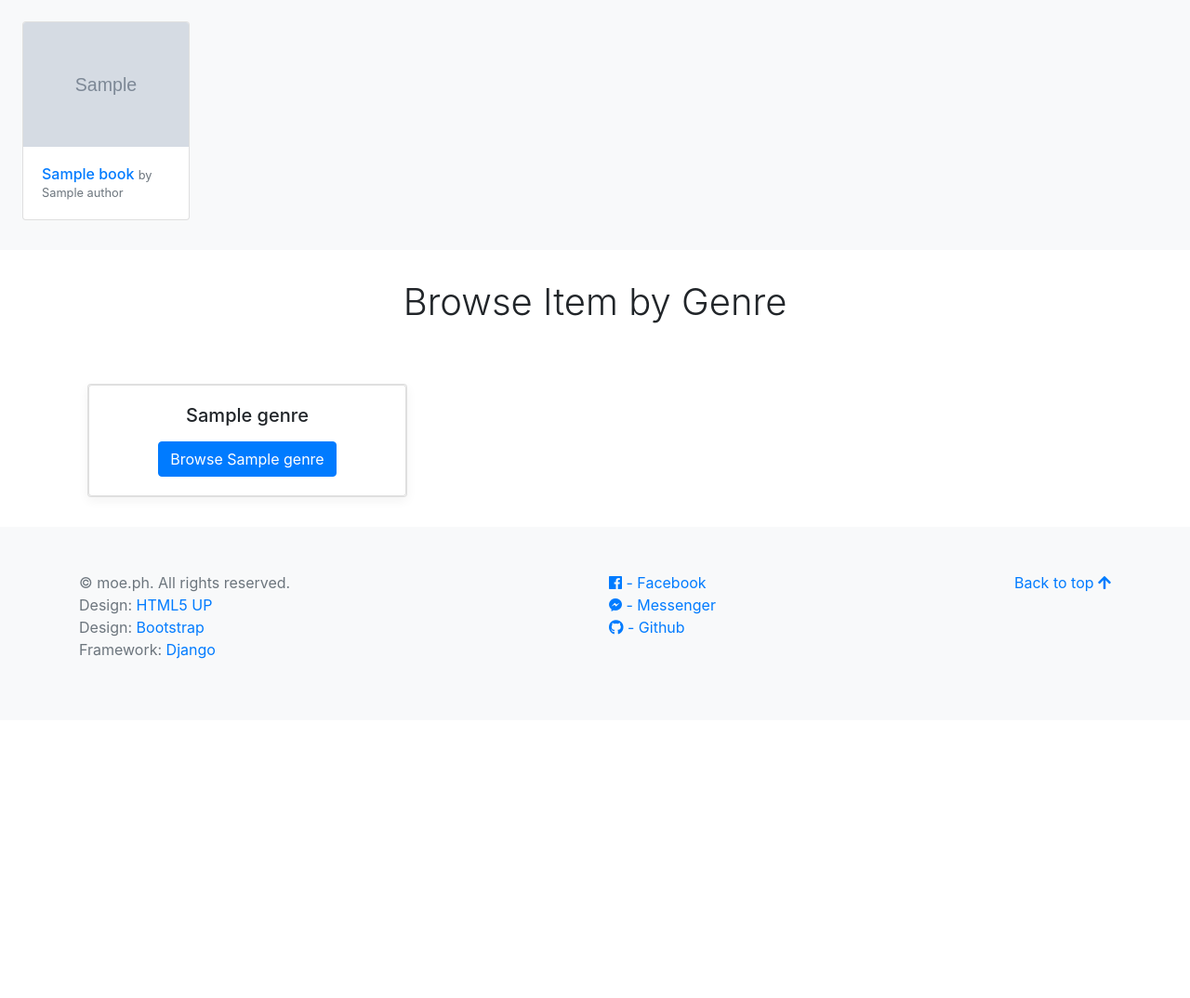
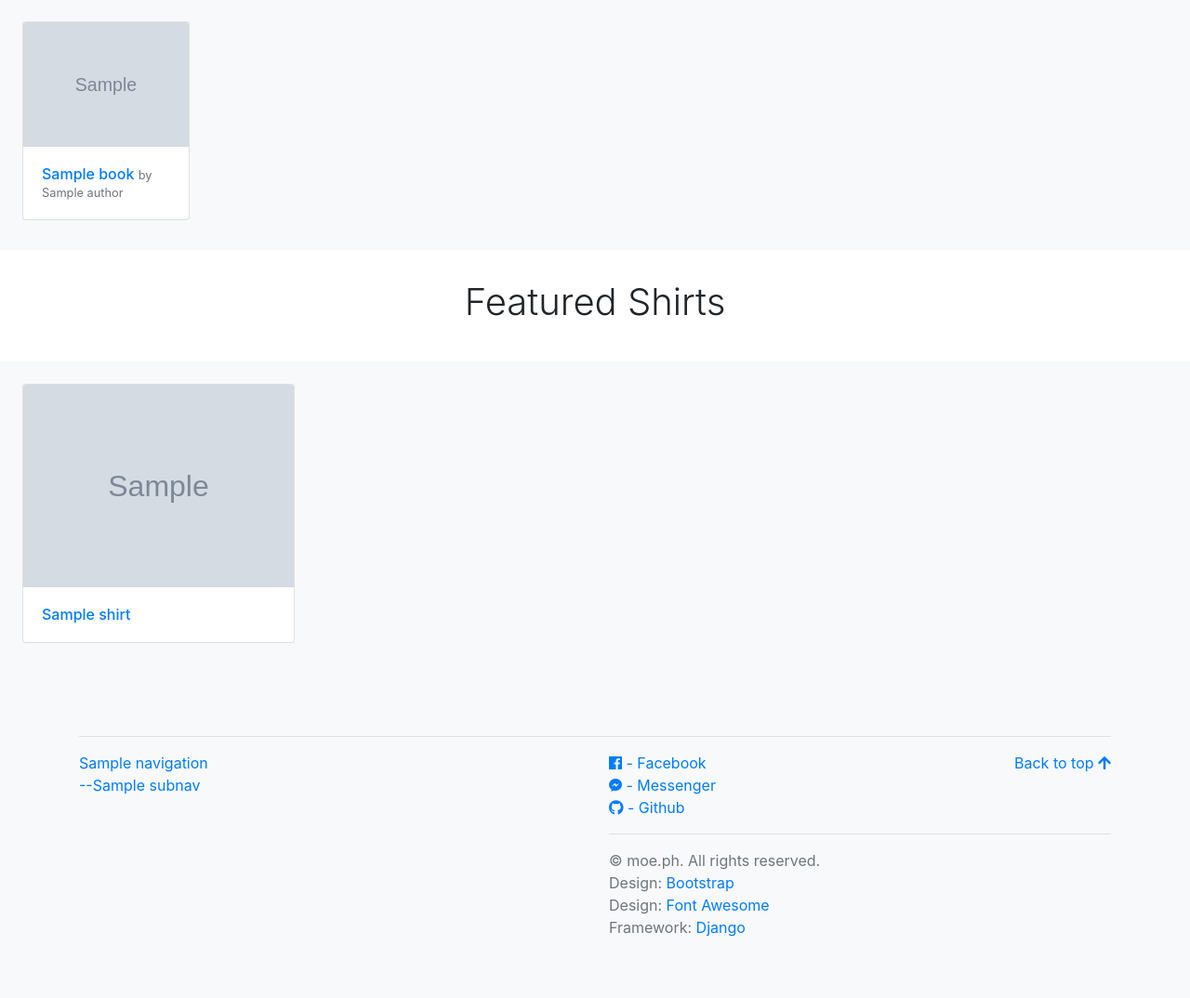
Before and after one commit to ZeroExistence/moeph, a Django app: template common/templates/index.html in a window 1280 px wide. Shown: the part 572-1646 px from the top of the page at 93% size. Before the commit the page ends 1281 px from the top, so only its background shows below. Run offline with Django 3.2, Linux system fonts and the light colour scheme; the template is opened without the code that fills it: most values are stand-ins (such as "Sample title", 1, 10 or a date in 2020); grey boxes marked "Sample" are stand-in pictures; parts of the project's set-up code (start-up, migrations or seed data) failed here and were passed over; some libraries are stand-ins or nearby versions.

Commit message:
Fixed index page and added credit functionality with shirt details page. Fixed some issues on models as well.

```diff
--- a/common/templates/head.html
+++ b/common/templates/head.html
@@ -57,16 +57,32 @@
 </nav>
 
 {% block content %} {% endblock %}
-
 <footer class="text-muted bg-light">
 <div class="container">
+<hr>
 <div class="row">
 <div class="col-md-6 col-sm-12">
 <ul class="list-unstyled text-small">
-<li>&copy; moe.ph. All rights reserved.</li>
-<li>Design: <a href="http://html5up.net">HTML5 UP</a>
-<li>Design: <a href="https://getbootstrap.com">Bootstrap</a>
-</li><li>Framework: <a href="https://www.djangoproject.com/">Django</a></li>
+{% for navigation in navigation_list %}
+
+{% if navigation.get_submenu %}
+<li class="list-unstyled text-small">
+<a href="{{ navigation.url }}">{{ navigation.name }}</a>
+</li>
+{% for subnav in navigation.get_submenu %}
+<li class="list-unstyled text-small">
+<a href="{{ subnav.url }}">--{{ subnav.name }}</a>
+</li>
+{% endfor %}
+
+{% else %}
+<li class="list-unstyled text-small">
+<a href="{{ navigation.url }}">{{ navigation.name }}</a>
+</li>
+
+{% endif %}
+
+{% endfor %}
 </ul>
 </div>
 <div class="col-md-6 col-sm-12">
@@ -77,6 +93,11 @@
 <li><a href="https://facebook.com/be.moe.ph"><i class="fab fa-facebook"></i> - Facebook</a></li>
 <li><a href="https://m.me/be.moe.ph"><i class="fab fa-facebook-messenger"></i> - Messenger</a></li>
 <li><a href="https://github.com/ZeroExistence"><i class="fab fa-github"></i> - Github</a></li>
+<hr>
+<li>&copy; moe.ph. All rights reserved.</li>
+<li>Design: <a href="https://getbootstrap.com">Bootstrap</a>
+<li>Design: <a href="https://fontawesome.com">Font Awesome</a>
+</li><li>Framework: <a href="https://www.djangoproject.com/">Django</a></li>
 </ul>
 </div>
 </div>
--- a/common/templates/index.html
+++ b/common/templates/index.html
@@ -5,17 +5,13 @@
 {% endblock %}
 
 {% block meta %}
-<!--
-Facebook Metadata
-<meta property="og:url"                content="URL" />
-<meta property="og:type"               content="article" />
-<meta property="og:title"              content="TITLE" />
-<meta property="og:description"        content="DESCRIPTION" />
-<meta property="og:image"              content="IMAGE" />
+<meta property="og:url"                content="{{ request.build_absolute_uri }}" />
+<meta property="og:type"               content="website" />
+<meta property="og:title"              content="{{ site_info.header_strip }}" />
+<meta property="og:description"        content="{{ site_info.description_strip | truncatechars:190 }}" />
+<meta property="og:image"              content="{{ site_info.banner.url }}" />
 
-Google Metadata
-<meta name="Description" content="Author: A.N. Author, Illustrator: P. Picture, Category: Books, Price:  £9.24, Length: 784 pages">
--->
+<meta name="{{ site_info.header_strip }}" content="{{ site_info.description_strip | truncatechars:190 }}">
 {% endblock %}
 
 {% block banner %}
@@ -87,30 +83,25 @@ Google Metadata
 	</div>
 {% endif %}
 
-{% if genre_list %}
+{% if shirt_list %}
 <div class="jumbotron text-center">
-<h1 class="jumbotron-heading">Browse Item by Genre</h1>
+<h1 class="jumbotron-heading">Featured Shirts</h1>
 </div>
 
-<div class="container album p-4">
-<div class="row">
-	{% for genre in genre_list %}
-
-	<div class="col-md-4 col-12">
-	<div class="card mb-2 box-shadow">
-	<div class="card text-center">
+<div class="card-columns p-4 bg-light">
+	{% for shirt in shirt_list %}
+	<div class="card">
+	<a href="{% url 'shirt:shirt-detail' shirt.code %}">
+	<img class="card-img-top" src="{{ shirt.get_first_shirt_image.image.url }}" alt="{{ book.get_first_shirt_image.image.name }}"></a>
 	<div class="card-body">
-	<h5 class="card-title">{{ genre.name | capfirst }}</h5>
-	<p class="card-text"></p>
-	<a href="{% url 'book:book' genre.code %}" class="btn btn-primary">Browse {{ genre.name | capfirst }}</a>
-	</div>
-	</div>
+	<a href="{% url 'shirt:shirt-detail' shirt.code %}">
+	<h6 class="card-text">{{ shirt.name }}</h6>
+	</a>
 	</div>
 	</div>
 	{% endfor %}
 
 </div>
-</div>
 {% endif %}
 
 
--- a/flatpages/views.py
+++ b/flatpages/views.py
@@ -20,6 +20,7 @@ DEFAULT_TEMPLATE = 'flatpages/default.html'
 # CSRF protect the internal implementation.
 
 from book.models import Book, Genre, Volume
+from shirt.models import Shirt
 from django.views import generic
 
 
@@ -79,10 +80,10 @@ def index(request):
     try:
         new_arrival = Volume.objects.filter(title__site=current_site.id).order_by('updated_at').reverse()[:6]
         featured_book = Book.on_site.filter(featured=True)
-        genre_list = Genre.on_site.all()
+        shirt_list = Shirt.on_site.filter(featured=True)
     except:
         raise Http404()
     return render(request, 'index.html',
         {'new_arrival': new_arrival,
         'featured_book': featured_book,
-        'genre_list': genre_list})
+        'shirt_list': shirt_list})
--- a/shirt/models.py
+++ b/shirt/models.py
@@ -69,6 +69,9 @@ class Image(models.Model):
 		super(Image, self).__init__(*args, **kwargs)
 		self.__image = self.image
 
+	def get_credits(self):
+		return self.credit.all()
+
 	def save(self, *args, **kwargs):
 		if self.image != self.__image:
 			self.thumbnail = functions.thumbnail(self.image, 360, 640)
@@ -77,7 +80,7 @@ class Image(models.Model):
 		super(Image, self).save(*args, **kwargs)
 
 	class Meta:
-		ordering = ["updated_at", "shirt", "weight"]
+		ordering = ["weight", "shirt", "updated_at"]
 
 
 class Inventory(models.Model):
--- a/shirt/templates/shirt/shirt_list.html
+++ b/shirt/templates/shirt/shirt_list.html
@@ -6,7 +6,7 @@
 
 <div id="main">
 
-{% if all_details %}
+{% if all_details_ %}
 <div class="jumbotron text-center">
 <h1 class="jumbotron-heading">Shirts</h1>
 </div>
```
Also changed, not shown: shirt/templates/shirt/shirt_detail.html (+10 -2 lines), siteinfo/models.py (+7 -0 lines).
